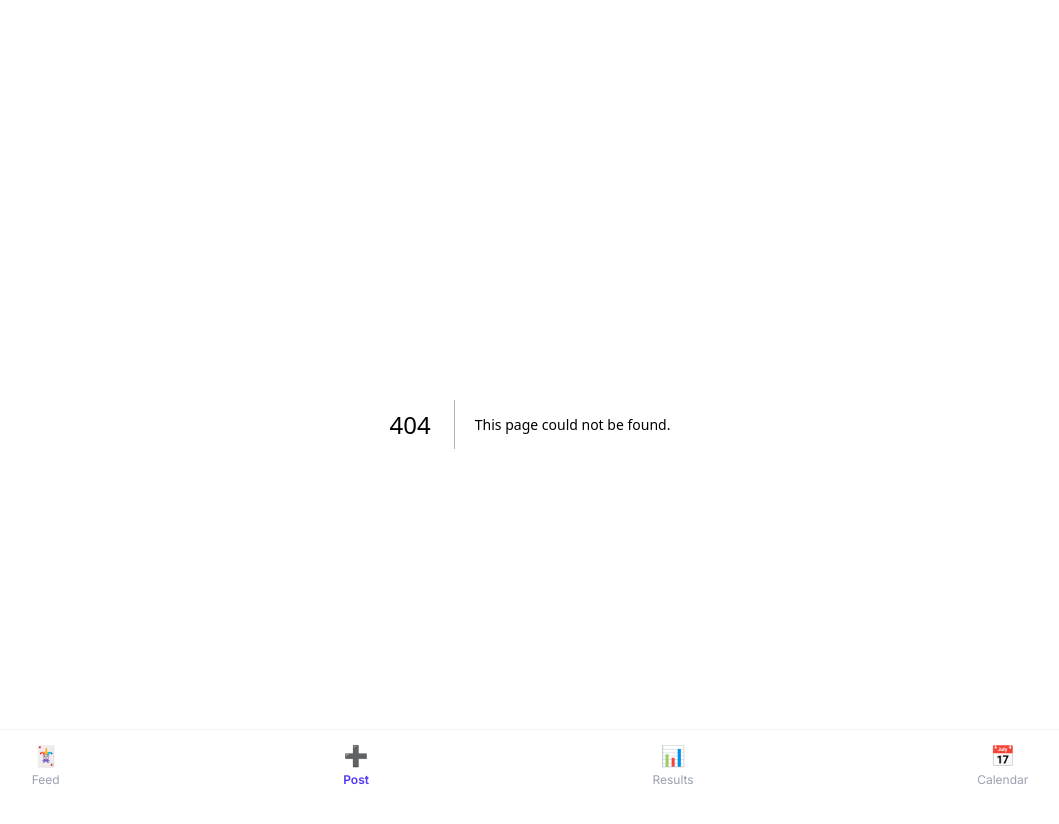
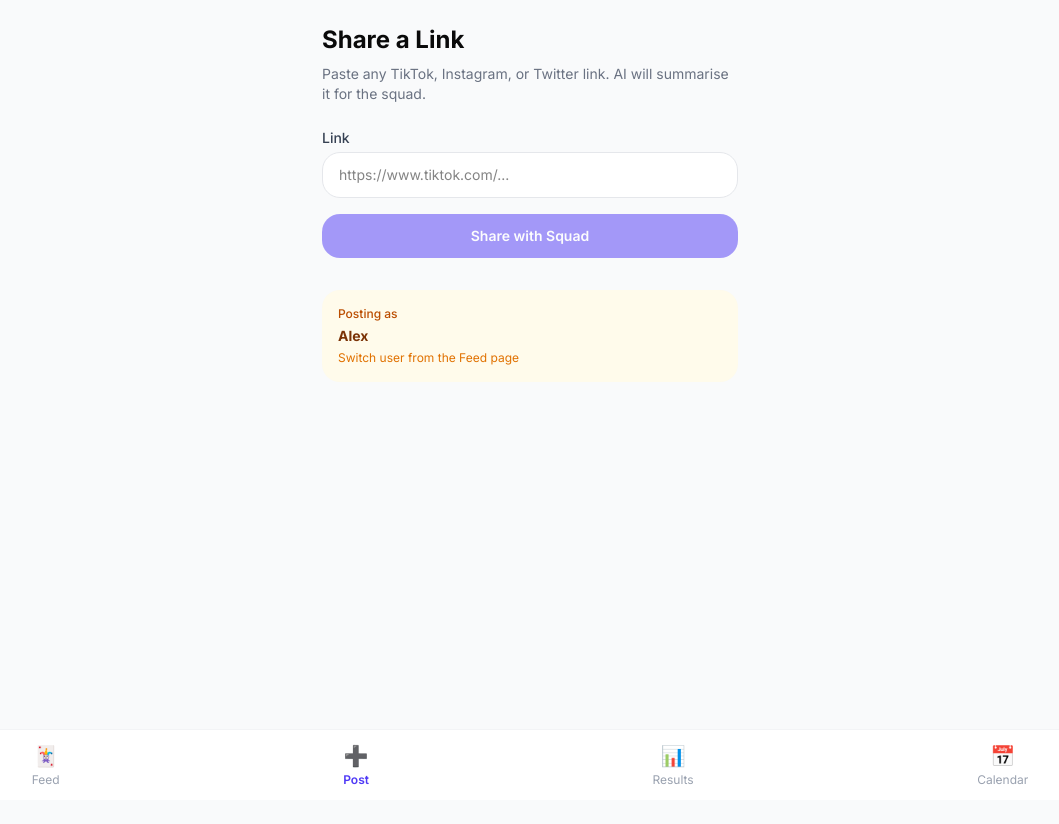
Before and after one commit to aimmatrix/jrny-copilot, a Next.js app in the folder squad-planner/: page /post in a window 1280 px wide. Before the commit this address had no page. Shown: the top 824 px of the page, without its empty margins (110-1169 px from the left). After the commit the page ends 800 px from the top, so only its background shows below. Built offline with nearby package versions, Linux system fonts and the light colour scheme.

Commit message:
feat: add post page with AI summarise flow

```diff
--- /dev/null
+++ b/squad-planner/app/post/page.tsx
@@ -0,0 +1,101 @@
+'use client'
+import { useState } from 'react'
+import { useRouter } from 'next/navigation'
+import { useActivityStore } from '@/lib/stores/activity.store'
+import { useSessionStore, selectCurrentUser } from '@/lib/stores/session.store'
+import type { Activity } from '@/lib/types'
+
+export default function PostPage() {
+  const router = useRouter()
+  const [url, setUrl] = useState('')
+  const [loading, setLoading] = useState(false)
+  const [error, setError] = useState('')
+
+  const { addActivity } = useActivityStore()
+  const currentUser = useSessionStore(selectCurrentUser)
+
+  async function handleSubmit(e: React.FormEvent) {
+    e.preventDefault()
+    const trimmed = url.trim()
+    if (!trimmed) return
+
+    setLoading(true)
+    setError('')
+
+    try {
+      const res = await fetch('/api/summarize', {
+        method: 'POST',
+        headers: { 'Content-Type': 'application/json' },
+        body: JSON.stringify({ url: trimmed }),
+      })
+
+      if (!res.ok) throw new Error('API error')
+
+      const data = await res.json()
+
+      const activity: Activity = {
+        id: crypto.randomUUID(),
+        postedBy: currentUser.name,
+        url: trimmed,
+        platform: data.platform ?? 'other',
+        title: data.title ?? 'Untitled Activity',
+        summary: data.summary ?? '',
+        location: data.location ?? undefined,
+        category: data.category ?? 'other',
+        votes: {},
+        createdAt: new Date().toISOString(),
+      }
+
+      addActivity(activity)
+      router.push('/')
+    } catch {
+      setError('Something went wrong. Check your connection and try again.')
+    } finally {
+      setLoading(false)
+    }
+  }
+
+  return (
+    <div>
+      <h1 className="text-2xl font-bold mb-2">Share a Link</h1>
+      <p className="text-sm text-gray-500 mb-6">
+        Paste any TikTok, Instagram, or Twitter link. AI will summarise it for the squad.
+      </p>
+
+      <form onSubmit={handleSubmit} className="space-y-4">
+        <div>
+          <label className="block text-sm font-medium text-gray-700 mb-1">
+            Link
+          </label>
+          <input
+            type="url"
+            value={url}
+            onChange={e => setUrl(e.target.value)}
+            placeholder="https://www.tiktok.com/..."
+            className="w-full border border-gray-200 rounded-2xl px-4 py-3 text-sm focus:outline-none focus:ring-2 focus:ring-indigo-400 bg-white"
+            required
+            disabled={loading}
+          />
+        </div>
+
+        {error && (
+          <p className="text-sm text-red-500 bg-red-50 px-4 py-2 rounded-xl">{error}</p>
+        )}
+
+        <button
+          type="submit"
+          disabled={loading || !url.trim()}
+          className="w-full bg-indigo-600 hover:bg-indigo-700 text-white py-3 rounded-2xl font-semibold text-sm transition-colors disabled:opacity-50 disabled:cursor-not-allowed"
+        >
+          {loading ? '✨ Analysing with AI...' : 'Share with Squad'}
+        </button>
+      </form>
+
+      <div className="mt-8 p-4 bg-amber-50 rounded-2xl">
+        <p className="text-xs text-amber-700 font-medium mb-1">Posting as</p>
+        <p className="text-sm font-bold text-amber-900">{currentUser.name}</p>
+        <p className="text-xs text-amber-600 mt-1">Switch user from the Feed page</p>
+      </div>
+    </div>
+  )
+}
```
